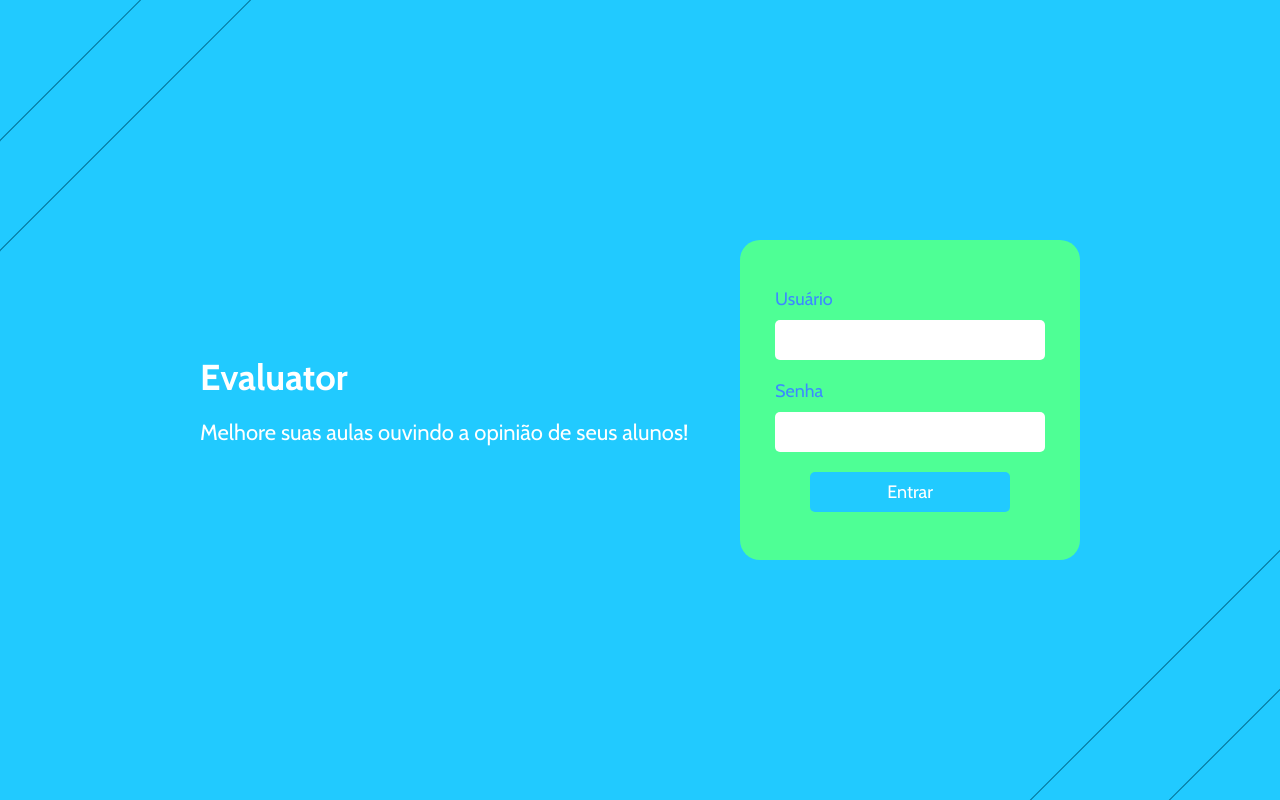
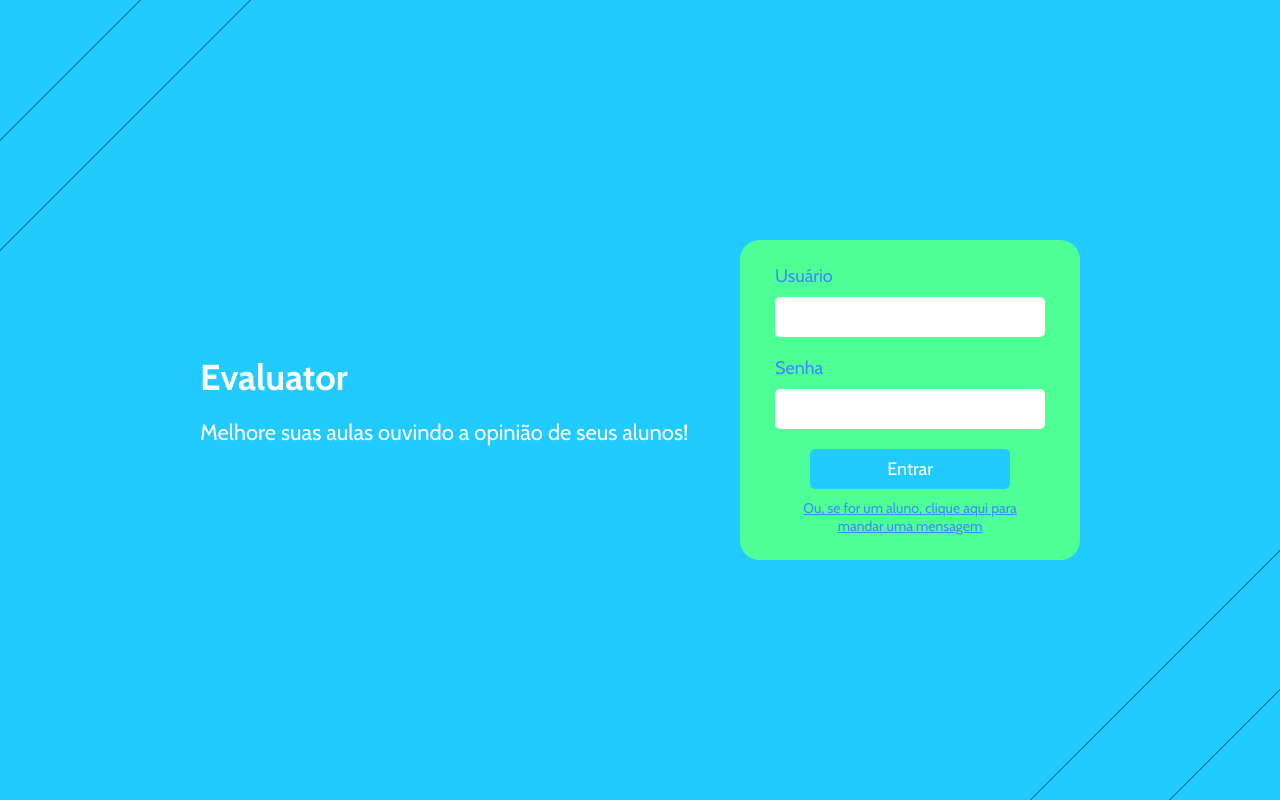
Before and after one commit to PedroRamos360/Evaluator, a React (Create React App) app in the folder evaluator-frontend/: page / in a window 1280 px wide. Built offline with nearby package versions, Linux system fonts and the light colour scheme.

Commit message:
criação da página de mandar mensagens para professores

```diff
--- a/evaluator-frontend/src/App.js
+++ b/evaluator-frontend/src/App.js
@@ -1,14 +1,16 @@
 import React from 'react';
 import { BrowserRouter, Route } from 'react-router-dom';
 import Home from './pages/Home';
+import SendMessage from './pages/SendMessage';
 import TeacherPage from './pages/TeacherPage';
 
 function App() {
   return (
     <BrowserRouter>
       <div>
-        <Route exact path='/' component={Home}/>
-        <Route path='/teacherpage' component={TeacherPage}/>
+			<Route exact path='/' component={Home}/>
+			<Route path='/sendmessage' component={SendMessage}/>
+			<Route path='/teacherpage' component={TeacherPage}/>
       </div>
     </BrowserRouter>
   );
--- a/evaluator-frontend/src/pages/Home.js
+++ b/evaluator-frontend/src/pages/Home.js
@@ -2,7 +2,7 @@ import React from 'react';
 import Input from '../components/Input';
 import '../styles/global.css';
 import styles from '../styles/pages/Home.module.css';
-import { useHistory } from 'react-router-dom';
+import { useHistory, Link } from 'react-router-dom';
 import TopLeftLines from '../components/TopLeftLines';
 import BottomRightLines from '../components/BottomRightLines';
 
@@ -21,6 +21,7 @@ function App() {
 				<Input text='Usuário'/>
 				<Input type='password' text='Senha'/>
 				<button onClick={() => { history.push('teacherpage')} } className={styles.homeButton}>Entrar</button>
+				<Link to="/sendmessage" className={styles.link}>Ou, se for um aluno, clique aqui para mandar uma mensagem</Link>
 			</div>
 		</main>
 		<BottomRightLines />
--- /dev/null
+++ b/evaluator-frontend/src/pages/SendMessage.js
@@ -0,0 +1,11 @@
+import React from 'react';
+
+import styles from '../styles/pages/SendMessage.module.css'
+
+export default function SendMessage() {
+	return (
+		<main>
+
+		</main>
+	)
+}
--- a/evaluator-frontend/src/styles/pages/Home.module.css
+++ b/evaluator-frontend/src/styles/pages/Home.module.css
@@ -51,3 +51,11 @@
 .homeButton:active {
 	background-color: var(--background-darker);
 }
+
+.link {
+	margin-top: 10px;
+	text-align: center;
+	padding: 0 50px 0 50px;
+	color: var(--blue-text);
+	font-size: 14px;
+}
```
Also changed, not shown: evaluator-frontend/src/styles/pages/SendMessage.module.css (added).
